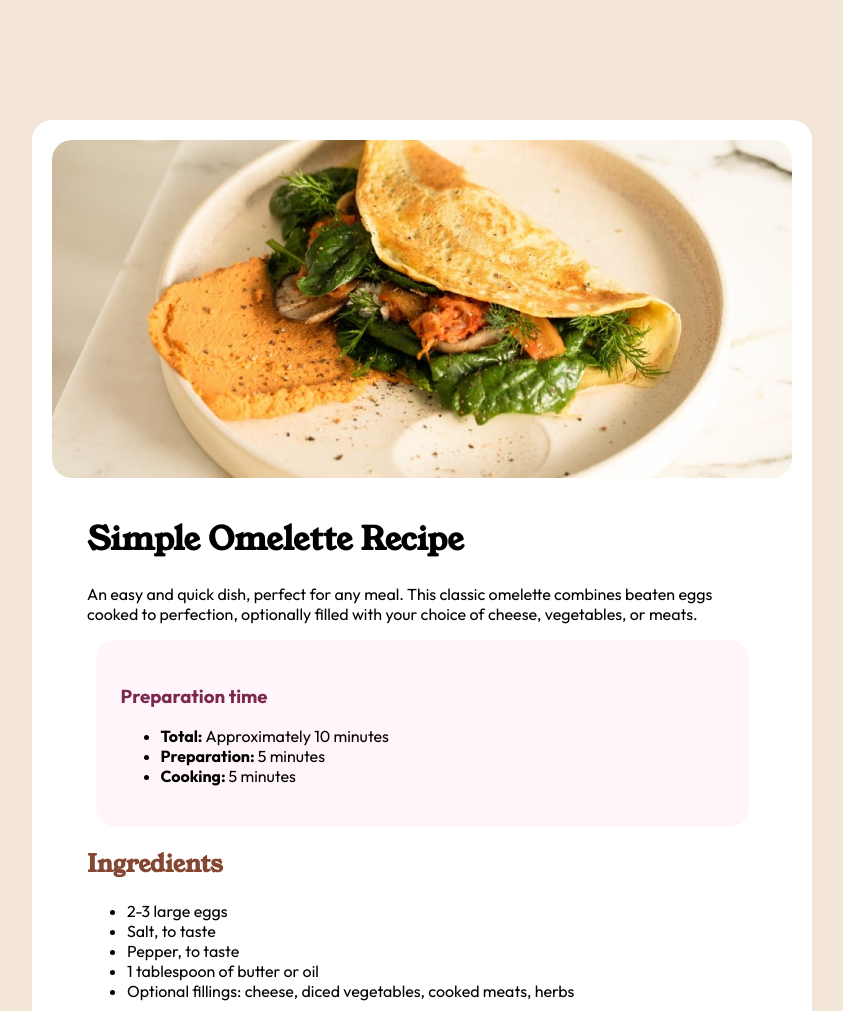
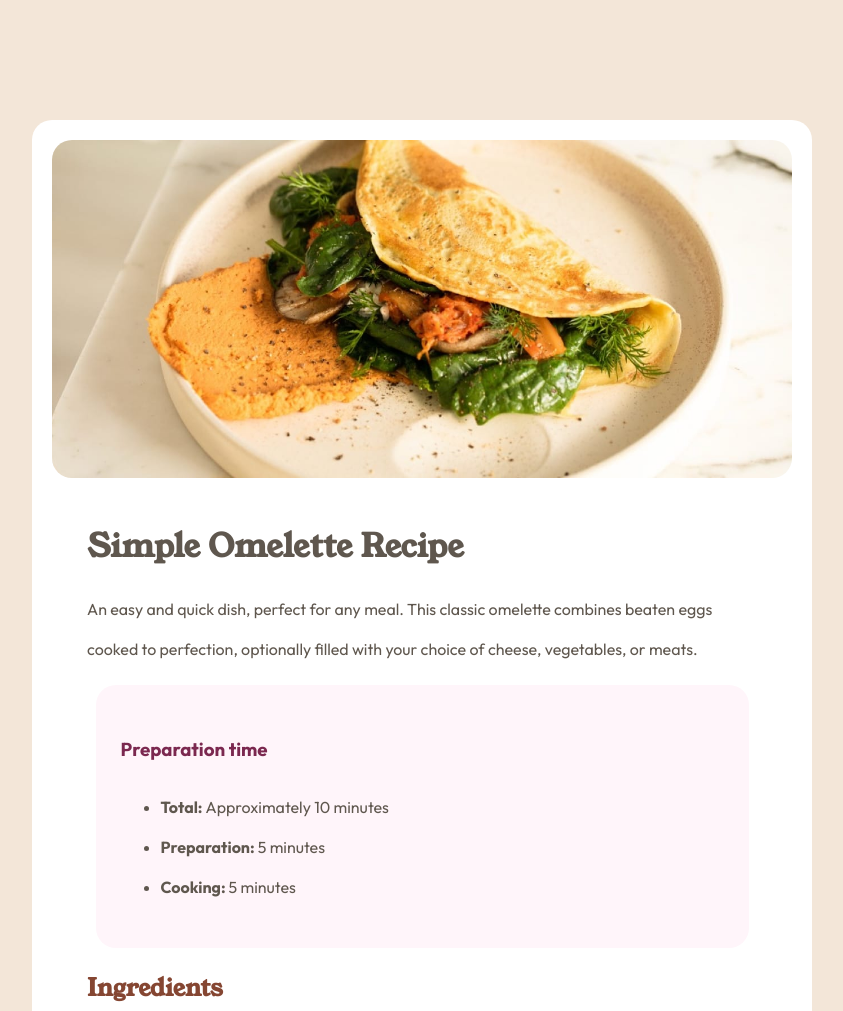
Before and after one commit to bhandwalkardarshan/receipe_page_frontend_mentor, a plain HTML site: page index.html in a window 1280 px wide. Shown: the top 1011 px of the page, without its empty margins (218-1061 px from the left). Drawn offline with Linux system fonts and the light colour scheme.

Commit message:
text color updated

```diff
--- a/index.html
+++ b/index.html
@@ -44,12 +44,14 @@
       padding: 0;
       box-sizing: border-box;
       font-family: Outfit;
-
+      line-height: 40px;
+      color: var(--wenge-brown);
     }
 
     img{
       width: 100%;
       box-sizing: border-box;
+      height: 90%;
     }
 
     .main{
@@ -128,6 +130,7 @@
       }
       img{
         border-radius: 20px;
+
       }
 
 
```
